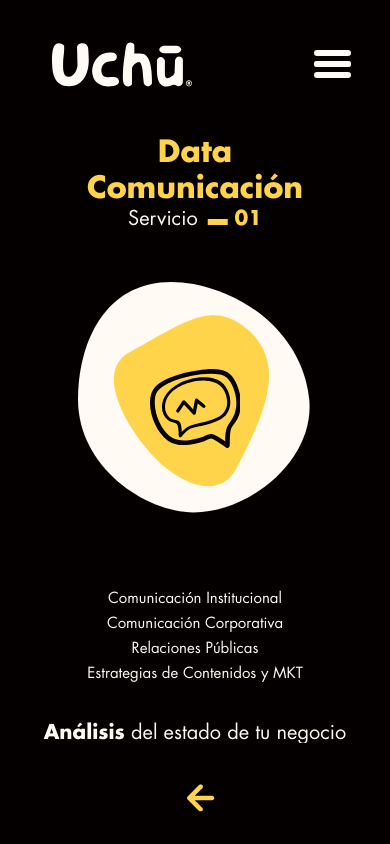
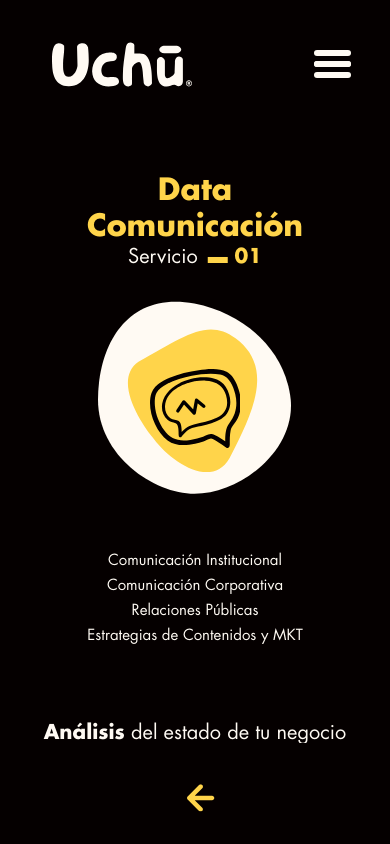
Before and after one commit to willybc/UchuAgencia, an Angular app: page /servicios in a window 390 px wide. Built offline with nearby package versions, Linux system fonts and the light colour scheme.

Commit message:
added svh height

```diff
--- a/src/app/components/circle/circle.component.scss
+++ b/src/app/components/circle/circle.component.scss
@@ -5,6 +5,7 @@
 	z-index: 0;
 	width: 100vw;
 	height: 100vh;
+	height: 100svh;
 	display: flex;
 	justify-content: center;
 	align-items: center;
@@ -72,7 +73,7 @@
 	}
 
 	.morph {
-		width: 60%;
+		width: 50%;
 		margin-bottom: 2rem;
 	}
 }
@@ -90,3 +91,7 @@
 	position: absolute;
 	z-index: 3;
 }
+
+@media screen and (max-width: 852px) {
+
+}
--- a/src/app/components/hover-letter/hover-letter.component.scss
+++ b/src/app/components/hover-letter/hover-letter.component.scss
@@ -18,7 +18,7 @@
 	}
 }
 
-.content {
+/* .content {
 	top: 0;
 	left: 0;
 	position: absolute;
@@ -28,7 +28,7 @@
 	height: 100vh;
 	width: 100vw;
 	background: #fff;
-}
+} */
 
 .content-left,
 .content-right {
@@ -108,6 +108,11 @@
 		display: none;
 	}
 
+	.content-left,
+	.content-right {
+		position: absolute;
+	}
+
 	.content-left {
 		height: 50%;
 	}
@@ -134,6 +139,10 @@
 			height: 40%;
 			align-items: flex-end;
 		}
+
+		.container-vision-mobile h1 {
+			z-index: 5000;
+		}
     }
 
     .content-right {
--- a/src/app/pages/servicios-mobile/servicios-mobile.component.scss
+++ b/src/app/pages/servicios-mobile/servicios-mobile.component.scss
@@ -1,5 +1,6 @@
 .service-mobile-section {
 	height: 100vh;
+	height: 100svh;
 	width: 100%;
 	position: relative;
 	padding: 2rem;
--- a/src/app/pages/servicios/servicios.component.scss
+++ b/src/app/pages/servicios/servicios.component.scss
@@ -3,6 +3,7 @@
 .services-body {
 	width: 100vw;
 	height: 100vh;
+	height: 100svh;
 	transition: background-color 1s ease;
 	display: flex;
 	flex-direction: column;
@@ -178,7 +179,8 @@
 	.services-main-info {
 		flex-direction: column;
 		justify-content: space-between;
-		height: 120vw;
+		/* height: 120vw; */
+		height: 80vw;
 		gap: 6rem;
 	}
 
@@ -275,6 +277,49 @@
 	}
 }
 
+@media screen and (max-width: 414px) and (max-height: 896px){
+	.services-main-info {
+		height: 53vh !important;
+		height: 53svh !important;
+	}
+}
+
+@media screen and (max-width: 414px) and (max-height: 845px){
+	.services-main-info {
+		height: 56vh !important;
+		height: 56svh !important;
+	}
+}
+
+@media screen and (max-width: 414px) and (max-height: 814px){
+	.services-main-info {
+		height: 58vh !important;
+		height: 58svh !important;
+	}
+}
+
+@media screen and (max-width: 414px) and (max-height: 760px){
+	.services-main-info {
+		height: 63vh !important;
+		height: 63svh !important;
+	}
+}
+
+@media screen and (max-width: 414px) and (max-height: 720px){
+	.services-main-info {
+		height: 64vh !important;
+		height: 64svh !important;
+	}
+}
+
+@media screen and (max-width: 414px) and (max-height: 700px){
+	.services-main-info {
+		height: 65vh !important;
+		height: 65svh !important;
+	}
+}
+
+
 @media screen and (max-width: 378px) {
 	.services-main-info {
 		margin-bottom: 6rem;
--- a/src/index.html
+++ b/src/index.html
@@ -13,7 +13,8 @@
 	<body>
 		<app-root>
 			<div class="container-loading">
-				<video autoplay muted loop playsinline (click)="toggleVideo()" >
+				<!-- se quito loop, para pruebas -->
+				<video autoplay muted playsinline (click)="toggleVideo()" >
 					<source src="assets/uchu_desktop.mp4" media="(min-width: 1200px)">
 					<source src="assets/uchu_tablet.mp4" media="(min-width: 853px) and (max-width: 1199px)">
 					<source src="assets/uchu_mobile.mp4" media="(max-width: 852px)">
--- a/src/styles.scss
+++ b/src/styles.scss
@@ -19,6 +19,7 @@ html,
 body {
 	width: 100vw;
 	height: 100vh;
+	height: 100svh;
 	overflow: hidden;
 }
 
@@ -131,11 +132,11 @@ box-sizing: content-box;
 .container-loading video source {
 	display: none;
 }
-@media screen and (max-width: 1200px) {
-	/* .container-loading video {
+/* @media screen and (max-width: 1200px) {
+	.container-loading video {
 		height: 60vh;
-	} */
-}
+	}
+} */
 
 @media screen and (min-width: 853px) {
 	video source[src*="assets/UCHU.gif"] {
```
